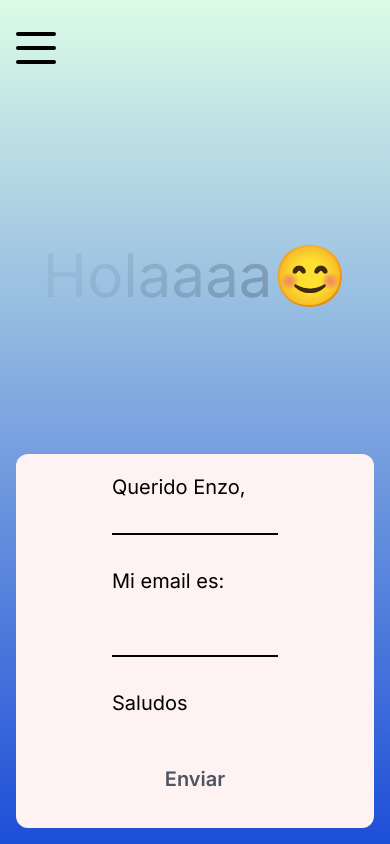
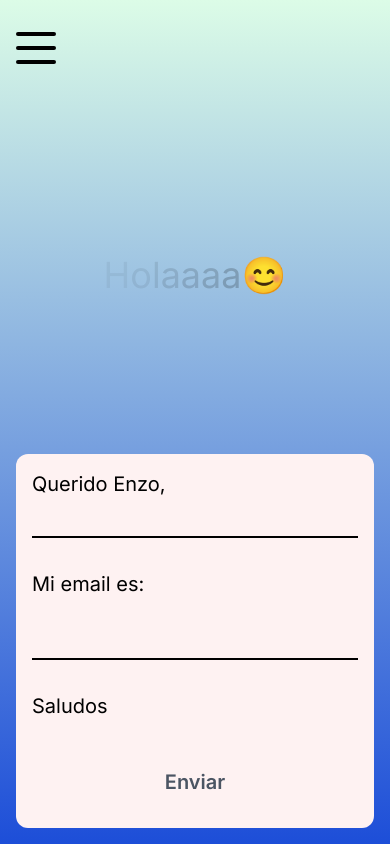
Before and after one commit to enzojgcaceres/portfolio, a Next.js app: page /contact in a window 390 px wide. Built offline with nearby package versions, Linux system fonts and the light colour scheme.

Commit message:
fix responsive / fix contact button

```diff
--- a/src/app/contact/page.jsx
+++ b/src/app/contact/page.jsx
@@ -42,7 +42,7 @@ const ContactPage = () => {
     >
       <div className="h-full flex flex-col lg:flex-row px-4 sm:px-8 md:px-12 lg:px-20 xl:px-48">
         {/* TEXT CONTAINER */}
-        <div className="h-1/2 lg:h-full lg:w-1/2 flex items-center justify-center text-6xl">
+        <div className="h-1/2 lg:h-full lg:w-1/2 flex items-center justify-center text-4xl sm:text-5xl lg:text-6xl">
           <div>
             {text.split("").map((letter, index) => (
               <motion.span
@@ -65,22 +65,22 @@ const ContactPage = () => {
         <form
           onSubmit={sendEmail}
           ref={form}
-          className="h-1/2 lg:h-full lg:w-1/2 bg-red-50 rounded-xl text-xl flex flex-col gap-8 justify-center p-24 mb-4"
+          className="h-1/2 lg:h-full lg:w-1/2 bg-red-50 rounded-xl text-xl flex flex-col gap-8 justify-center p-4 sm:p-8 md:p-16 lg:p-24 mb-4"
         >
           <span>Querido Enzo,</span>
           <textarea
             rows={6}
-            className="bg-transparent border-b-2 border-b-black outline-none resize-none"
+            className="bg-transparent border-b-2 border-b-black outline-none resize-none w-full"
             name="user_message"
           />
           <span>Mi email es:</span>
           <input
             name="user_email"
             type="text"
-            className="bg-transparent border-b-2 border-b-black outline-none"
+            className="bg-transparent border-b-2 border-b-black outline-none w-full"
           />
           <span>Saludos</span>
-          <button className="bg-purple-200 rounded font-semibold text-gray-600 p-4">
+          <button className="bg-purple-200 rounded font-semibold text-gray-600 p-4 w-full">
             Enviar
           </button>
           {success && (
--- a/src/app/page.jsx
+++ b/src/app/page.jsx
@@ -43,10 +43,10 @@ const Homepage = () => {
               Mira mis trabajos!
             </button>
             </MotionLink>
-            <MotionLink href="/contact" whileHover={{
-              backgroundColor:["#121212", "rgba(131,58,180,1)","rgba(253,29,29,1)","rgba(252,176,69,1)","rgba(131,58,180,1)", "#121212"],
-              transition: {duration: 1, repeat: Infinity}
-            }}>
+            <MotionLink href="/contact"
+              whileHover={{ scale: 1.05 }}
+              whileTap={{ scale: 0.95 }}
+            >
             <button className="p-4 rounded-lg ring-1 ring-black hover:bg-white hover:text-black hover:font-bold">
               Contactame
             </button>
```
